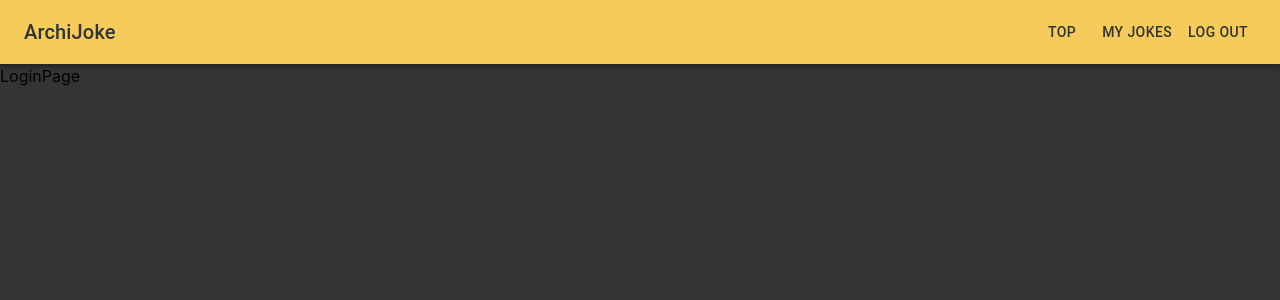
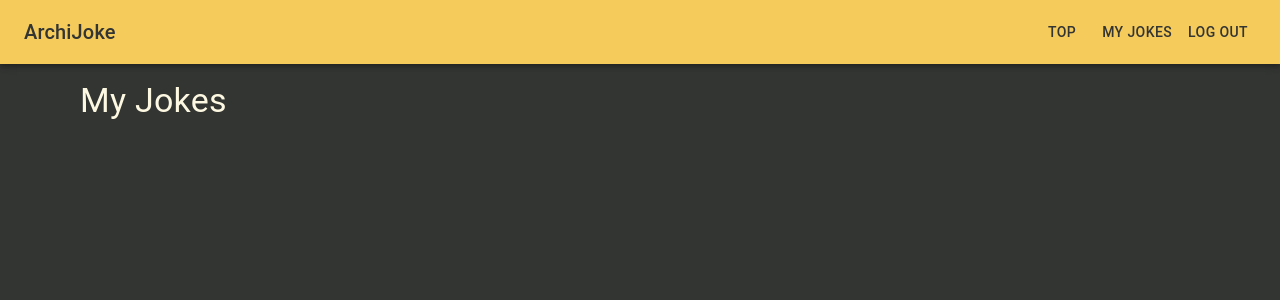
Before and after one commit to jetsPepito/ArchiJokeFront, a React (Create React App) app: page /myJokes in a window 1280 px wide. Before the commit this address led to /login. Shown: the top 300 px of the page. Built offline with nearby package versions, Linux system fonts and the light colour scheme.

Commit message:
feat(MyJokesPage): Add MyJokes page

```diff
--- a/src/App.js
+++ b/src/App.js
@@ -2,7 +2,7 @@ import React from 'react';
 import { BrowserRouter as Router, Redirect, Route, Switch } from 'react-router-dom';
 
 import { NavBar } from './components';
-import { LoginPage, TopJokesPage } from './pages';
+import { LoginPage, MyJokesPage, TopJokesPage } from './pages';
 
 const App = () => {
   return (
@@ -15,6 +15,9 @@ const App = () => {
         <Route exact path="/topJokes">
           <TopJokesPage />
         </Route>
+        <Route exact path="/myJokes">
+          <MyJokesPage />
+        </Route>
         <Route path="">
           <Redirect to="/login" />
         </Route>
--- a/src/components/NavBar/NavBar.js
+++ b/src/components/NavBar/NavBar.js
@@ -20,8 +20,8 @@ const NavBar = () => {
                     <Typography variant="h6" component="div" sx={{ flexGrow: 1 }}>
                         ArchiJoke
                     </Typography>
-                    <Button color="inherit" onClick={() => history.push("/topjokes")}>Top</Button>
-                    <Button color="inherit">My Jokes</Button>
+                    <Button color="inherit" onClick={() => history.push("/topJokes")}>Top</Button>
+                    <Button color="inherit" onClick={() => history.push("/myJokes")}>My Jokes</Button>
                     <Button color="inherit">Log Out</Button>
                 </Toolbar>
             </AppBar>
--- /dev/null
+++ b/src/pages/MyJokesPage/MyJokesPage.js
@@ -0,0 +1,22 @@
+import React, { useState } from "react";
+import { Stack } from "@mui/material";
+
+import { JokeCard, PageContainer } from "../../components";
+
+const MyJokesPage = () => {
+    const [jokes, setJokes] = useState([]);
+
+    return (
+        <PageContainer title="My Jokes">
+            <Stack container spacing={2} >
+                {
+                    jokes.map((joke)=> (
+                        <JokeCard key={joke._id} joke={joke}/>
+                    ))
+                }
+            </Stack>
+        </PageContainer>
+    );
+};
+
+export default MyJokesPage;
--- a/src/pages/TopJokes/TopJokesPage.js
+++ b/src/pages/TopJokesPage/TopJokesPage.js
@@ -1,8 +1,8 @@
 import React, {useEffect, useState} from "react";
+import axios from "axios";
+import { Stack } from "@mui/material";
 
 import { JokeCard, PageContainer } from "../../components";
-import axios from "axios";
-import { Stack } from "@mui/material";
 
 const TopJokesPage = () => {
     const [jokes, setJokes] = useState([]);
@@ -19,7 +19,7 @@ const TopJokesPage = () => {
     }, []);
 
     return (
-        <PageContainer title="Best Jokes">
+        <PageContainer title="Top Jokes">
             <Stack container spacing={2} >
                 {
                     jokes.map((joke)=> (
--- a/src/pages/index.js
+++ b/src/pages/index.js
@@ -1,2 +1,3 @@
 export { default as LoginPage } from './LoginPage/LoginPage';
-export { default as TopJokesPage } from './TopJokes/TopJokesPage';
+export { default as TopJokesPage } from './TopJokesPage/TopJokesPage';
+export { default as MyJokesPage } from './MyJokesPage/MyJokesPage';
```
